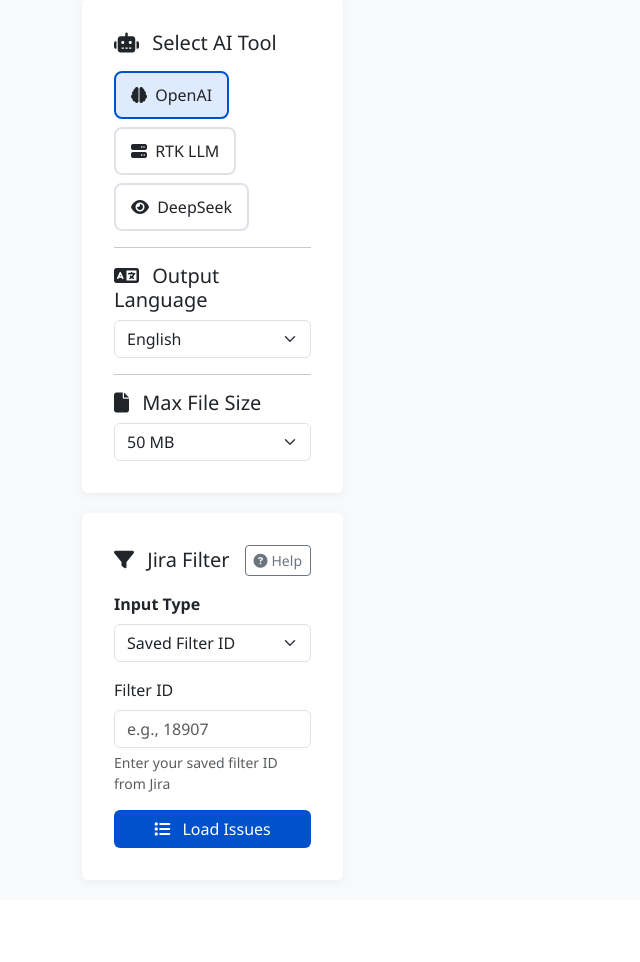
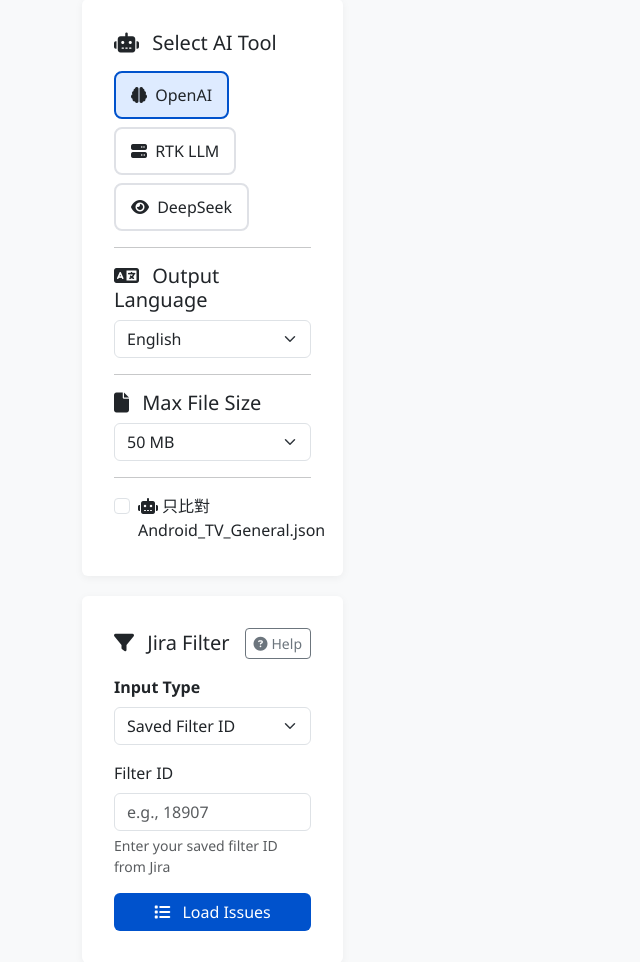
Before and after one commit to waynechang930/jira-insight, a Flask app: page / in a window 1280 px wide, after a click on "Batch AI Analysis". Shown: the part 163-1125 px from the top of the page, without its empty margins (0-640 px from the left). Before the commit the page ends 1045 px from the top, so only its background shows below. Run offline with Flask 3, Linux system fonts and the light colour scheme; some libraries are stand-ins or nearby versions.

Commit message:
feat: improve analysis approach, pattern match table, and file folder tracking
- Add Android_TV_General.json filtering checkbox (只比對 Android_TV_General.json)
- Add pattern match summary table with 7 columns: Index, Pattern, Priority, Owner, Source File, Matched Content, Relevance
- Improve pattern match details display format with structured fields
- Add analysis priority instructions: logcat/bugreport primary, rtd_xx secondary, file grouping
- Update AI prompt SUMMARY FORMAT to require pattern match table in reports
- Track folder paths for extracted files instead of only filenames
- Pass match_android_only flag to batch analyze API

Co-Authored-By: Claude Opus 4.6 <noreply@anthropic.com>

```diff
--- a/app.py
+++ b/app.py
@@ -735,6 +735,7 @@ def api_batch_analyze():
     output_language = data.get('output_language', 'en')  # en or zh
     selected_dates = data.get('selected_dates', None)  # List of dates to analyze
     max_file_size_mb = data.get('max_file_size_mb', 50)  # Max file size in MB to process (default 50MB)
+    match_android_only = data.get('match_android_only', False)  # Only match Android_TV_General.json
 
     if not issue_key:
         return jsonify({"error": "Issue key is required"}), 400
@@ -753,6 +754,12 @@ def api_batch_analyze():
 
     # Load error patterns from JSON files
     error_patterns = load_all_error_patterns()
+
+    # Filter to only Android_TV_General.json if checkbox is checked
+    if match_android_only:
+        error_patterns = [p for p in error_patterns if p.get('_source_file') == 'Android_TV_General']
+        if SHOW_KEYWORD_COMPARE_STATUS:
+            print(f"[PatternMatch] Filtering to Android_TV_General.json only: {len(error_patterns)} rules")
 
     # Build analysis prompt with pattern matching results
     attachment_content = ""
@@ -842,13 +849,32 @@ def api_batch_analyze():
     # Add pattern match summary at the end
     if pattern_matches_summary:
         attachment_content += "\n\n=== PATTERN MATCH SUMMARY ===\n"
+        attachment_content += "| Index | Pattern | Priority | Owner | Source File | Matched Content | Relevance |\n"
+        attachment_content += "|:-----:|:-------|:--------:|:-----:|:------------|:---------------|:--------:|\n"
+        for i, m in enumerate(pattern_matches_summary, 1):
+            # Truncate matched content for table
+            matched = m['matched_line'][:50].replace('|', '\\|').replace('\n', ' ')
+            owner = m.get('owner', '') or 'N/A'
+            # Determine relevance based on priority
+            priority = m.get('priority', 3)
+            if priority == 1:
+                relevance = "高"
+            elif priority == 2:
+                relevance = "中"
+            else:
+                relevance = "低"
+            attachment_content += f"| #{m.get('Index', i)} | {m['module']} | P{priority} | {owner} | {m['source_file']}.json | `{matched}...` | {relevance} |\n"
+
+        attachment_content += "\n**Details:**\n"
         for i, m in enumerate(pattern_matches_summary, 1):
             attachment_content += f"""
-{i}. [{m['module']}] 来源: {m['source_file']}.json | Priority={m['priority']} | {m['comment']}
+{i}. [{m['module']}]
    - Keywords: {m['keywords']}
    - Owner: {m['owner']}
-   - File: {m['file']} Line: {m['line_number']}
-   - Match: {m['matched_line'][:100]}...
+   - Source: {m['source_file']}.json
+   - Comment: {m['comment']}
+   - Log File: {m['file']} (Line {m['line_number']})
+   - Matched: {m['matched_line'][:150]}...
 """
 
     # Language instruction
@@ -872,12 +898,28 @@ IMPORTANT:
 - MUST reference the "PATTERN MATCH SUMMARY" section if present - these are pre-detected error patterns from our knowledge base.
 - Use the matched patterns to identify the root cause.
 
+ANALYSIS APPROACH (Follow this priority):
+1. Primary: Analyze logcat/bugreport - these are the main Android system logs
+2. Secondary: Use rtd_xx logs (Realtek BSP logs) as supplementary evidence
+   - Look for related evidence in rtd_xx logs to support the main analysis
+   - If logcat/bugreport already shows clear errors, use that directly
+3. File grouping: Files extracted from the SAME folder are related
+   - Do NOT mix logs from different folders (e.g., folder A + folder B)
+   - Analyze each folder's files as a separate context
+   - Track which file belongs to which folder
+
 CRITICAL - If pattern matches are found:
 - Provide a confidence value based on how well the matched patterns explain the issue.
 - Confidence format: Use percentage like "50%", "60%", "70%", "80%", "90%", "100%"
 - Higher confidence = patterns strongly match the issue symptoms.
 
-SUMMARY FORMAT - If pattern matches are found, use this table format:
+SUMMARY FORMAT - If pattern matches are found:
+1. Pattern Match Summary Table (required):
+| Index | Pattern | Priority | Owner | Source File | Matched Content | Relevance |
+|:-----:|:-------|:--------:|:-----:|:------------|:---------------|:--------:|
+| #1 | [Pattern Name] | P1/P2/P3 | [Owner/Team] | [Source].json | [Matched log snippet] | 高/中/低 |
+
+2. Root Cause Summary:
 | Category | Details |
 | _Root Cause_ | [Your root cause analysis] |
 | _Impact_ | [What systems/users are affected] |
@@ -925,12 +967,28 @@ IMPORTANT:
 - MUST reference the "PATTERN MATCH SUMMARY" section if present - these are pre-detected error patterns from our knowledge base.
 - Use the matched patterns to identify the root cause.
 
+ANALYSIS APPROACH (Follow this priority):
+1. Primary: Analyze logcat/bugreport - these are the main Android system logs
+2. Secondary: Use rtd_xx logs (Realtek BSP logs) as supplementary evidence
+   - Look for related evidence in rtd_xx logs to support the main analysis
+   - If logcat/bugreport already shows clear errors, use that directly
+3. File grouping: Files extracted from the SAME folder are related
+   - Do NOT mix logs from different folders (e.g., folder A + folder B)
+   - Analyze each folder's files as a separate context
+   - Track which file belongs to which folder
+
 CRITICAL - If pattern matches are found:
 - Provide a confidence value based on how well the matched patterns explain the issue.
 - Confidence format: Use percentage like "50%", "60%", "70%", "80%", "90%", "100%"
 - Higher confidence = patterns strongly match the issue symptoms.
 
-SUMMARY FORMAT - If pattern matches are found, use this table format:
+SUMMARY FORMAT - If pattern matches are found:
+1. Pattern Match Summary Table (required):
+| Index | Pattern | Priority | Owner | Source File | Matched Content | Relevance |
+|:-----:|:-------|:--------:|:-----:|:------------|:---------------|:--------:|
+| #1 | [Pattern Name] | P1/P2/P3 | [Owner/Team] | [Source].json | [Matched log snippet] | 高/中/低 |
+
+2. Root Cause Summary:
 | Category | Details |
 | _Root Cause_ | [Your root cause analysis] |
 | _Impact_ | [What systems/users are affected] |
@@ -1241,8 +1299,11 @@ def download_and_analyze_attachments(issue_key, selected_dates=None):
                         try:
                             with open(txt_file, 'r', encoding='utf-8', errors='ignore') as f:
                                 content = f.read()
-                                txt_contents.append((os.path.basename(txt_file), content))
-                                print(f"[Attachment] Added file from archive: {os.path.basename(txt_file)}")
+                                # Get relative path from att_dir to track folder structure
+                                rel_path = os.path.relpath(txt_file, att_dir)
+                                # Show folder info in filename (e.g., "folder1/folder2/file.txt")
+                                txt_contents.append((rel_path, content))
+                                print(f"[Attachment] Added file from archive: {rel_path}")
                         except:
                             pass
 
--- a/templates/index.html
+++ b/templates/index.html
@@ -239,6 +239,13 @@
                                 <option value="200">200 MB</option>
                                 <option value="500">500 MB</option>
                             </select>
+                            <hr>
+                            <div class="form-check">
+                                <input class="form-check-input" type="checkbox" id="matchAndroidOnly">
+                                <label class="form-check-label" for="matchAndroidOnly">
+                                    <i class="fa-solid fa-robot me-1"></i>只比對 Android_TV_General.json
+                                </label>
+                            </div>
                         </div>
                     </div>
 
@@ -1160,6 +1167,8 @@
             renderIssueList();
 
             try {
+                const matchAndroidOnly = document.getElementById('matchAndroidOnly').checked;
+
                 const response = await fetch('/api/batch_analyze', {
                     method: 'POST',
                     headers: {'Content-Type': 'application/json'},
@@ -1168,7 +1177,8 @@
                         ai_tool: selectedAITool,
                         output_language: outputLang,
                         selected_dates: issue.selected_dates || null,
-                        max_file_size_mb: maxFileSize ? parseInt(maxFileSize) : null
+                        max_file_size_mb: maxFileSize ? parseInt(maxFileSize) : null,
+                        match_android_only: matchAndroidOnly
                     })
                 });
 
```
